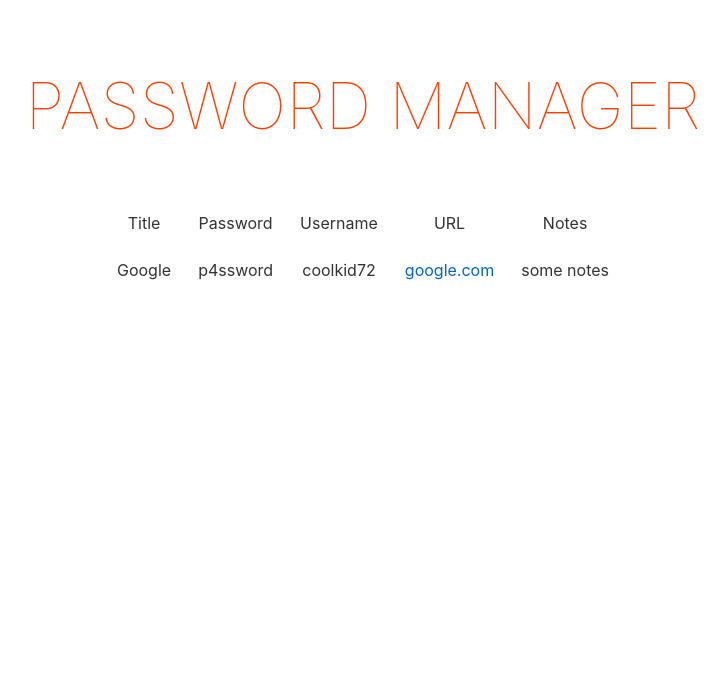
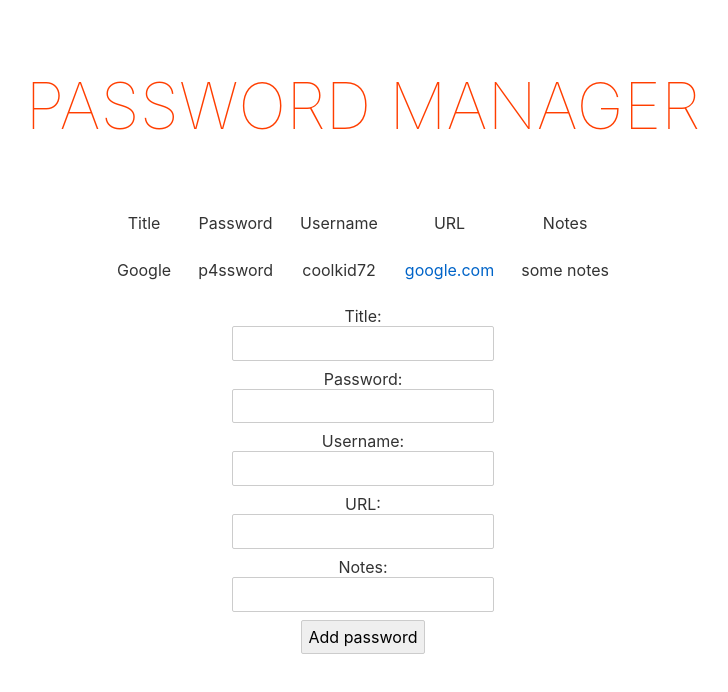
Before and after one commit to bbb651/password-manager, a Svelte app: page / in a window 1280 px wide. Shown: the top 692 px of the page, without its empty margins (277-1005 px from the left). Built offline with nearby package versions, Linux system fonts and the light colour scheme.

Commit message:
Basic password form

```diff
--- a/src/App.svelte
+++ b/src/App.svelte
@@ -1,6 +1,8 @@
 <script lang="ts">
 	import PasswordTable from "./PasswordTable.svelte";
+	import PasswordFrom from "./PasswordForm.svelte";
 	import type { Password } from "./types/Password";
+import PasswordForm from "./PasswordForm.svelte";
 	const passwords: Password[] = [
 		{password: "p4ssword", username: "coolkid72", title: "Google", url:"google.com", notes: "some notes"}
 	];
@@ -9,6 +11,7 @@
 <main>
 	<h1>Password Manager</h1>
 	<PasswordTable {passwords} />
+	<PasswordForm />
 </main>
 
 <style>
--- /dev/null
+++ b/src/PasswordForm.svelte
@@ -0,0 +1,33 @@
+<script lang="ts">
+
+	let title;
+	let password;
+	let username;
+	let url;
+	let notes;
+
+	const submit = (e) => {
+		console.log({title, password, username, url, notes});
+	};
+</script>
+
+<form on:submit|preventDefault={submit}>
+	<label for="title">Title:</label>
+	<input type="text" id="title" name="title" bind:value={title}>
+	<label for="password">Password:</label>
+	<input type="text" id="password" name="password" bind:value={password}>
+	<label for="username">Username:</label>
+	<input type="text" id="username" name="username" bind:value={username}>
+	<label for="url">URL:</label>
+	<input type="text" id="url" name="url" bind:value={url}>
+	<label for="notes">Notes:</label>
+	<input type="text" id="notes" name="notes" bind:value={notes}>
+	<br>
+	<input type="submit" id="submit" value="Add password">
+</form>
+
+<style>
+	#submit {
+		cursor: pointer;
+	}
+</style>
```
